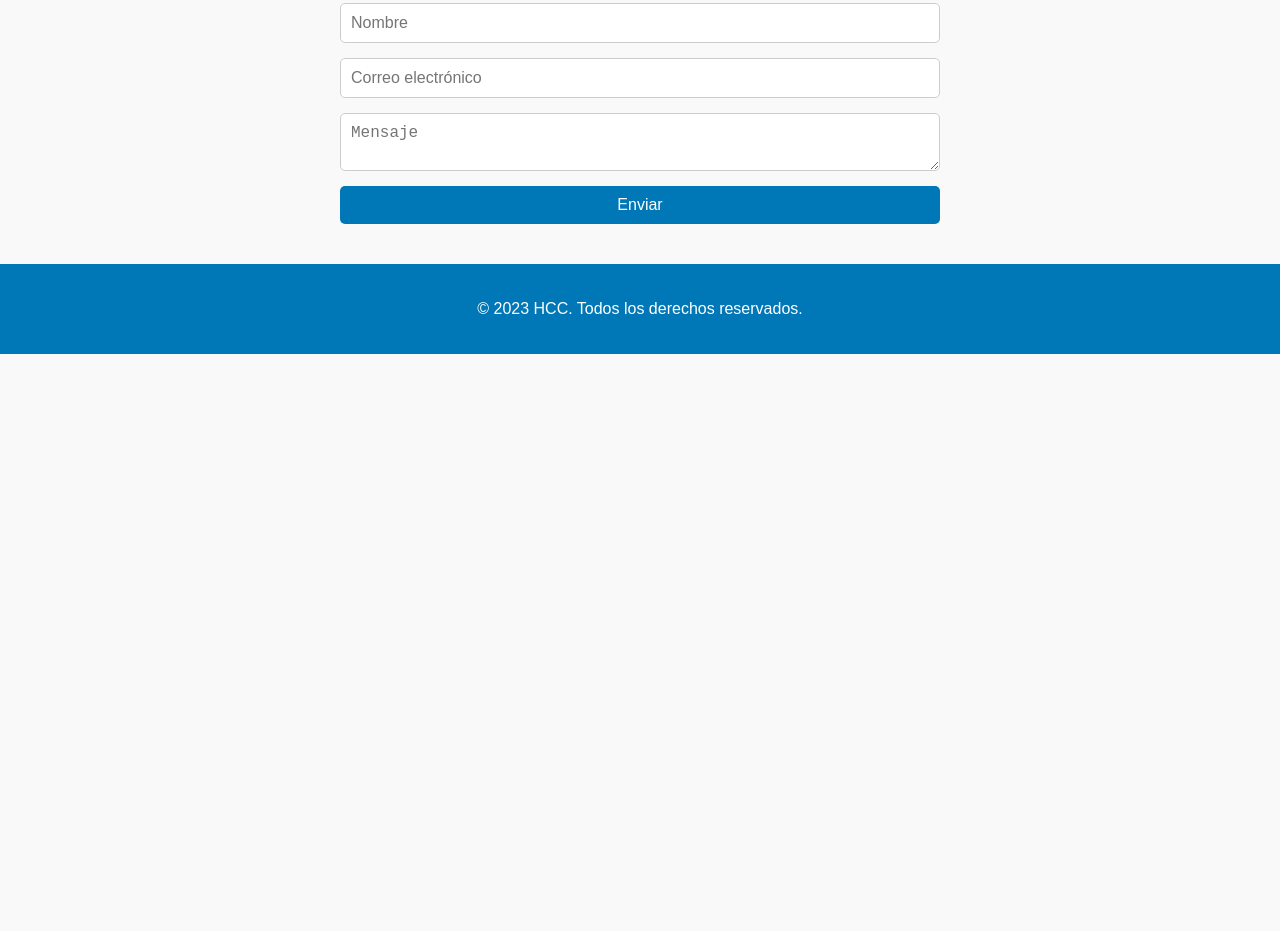
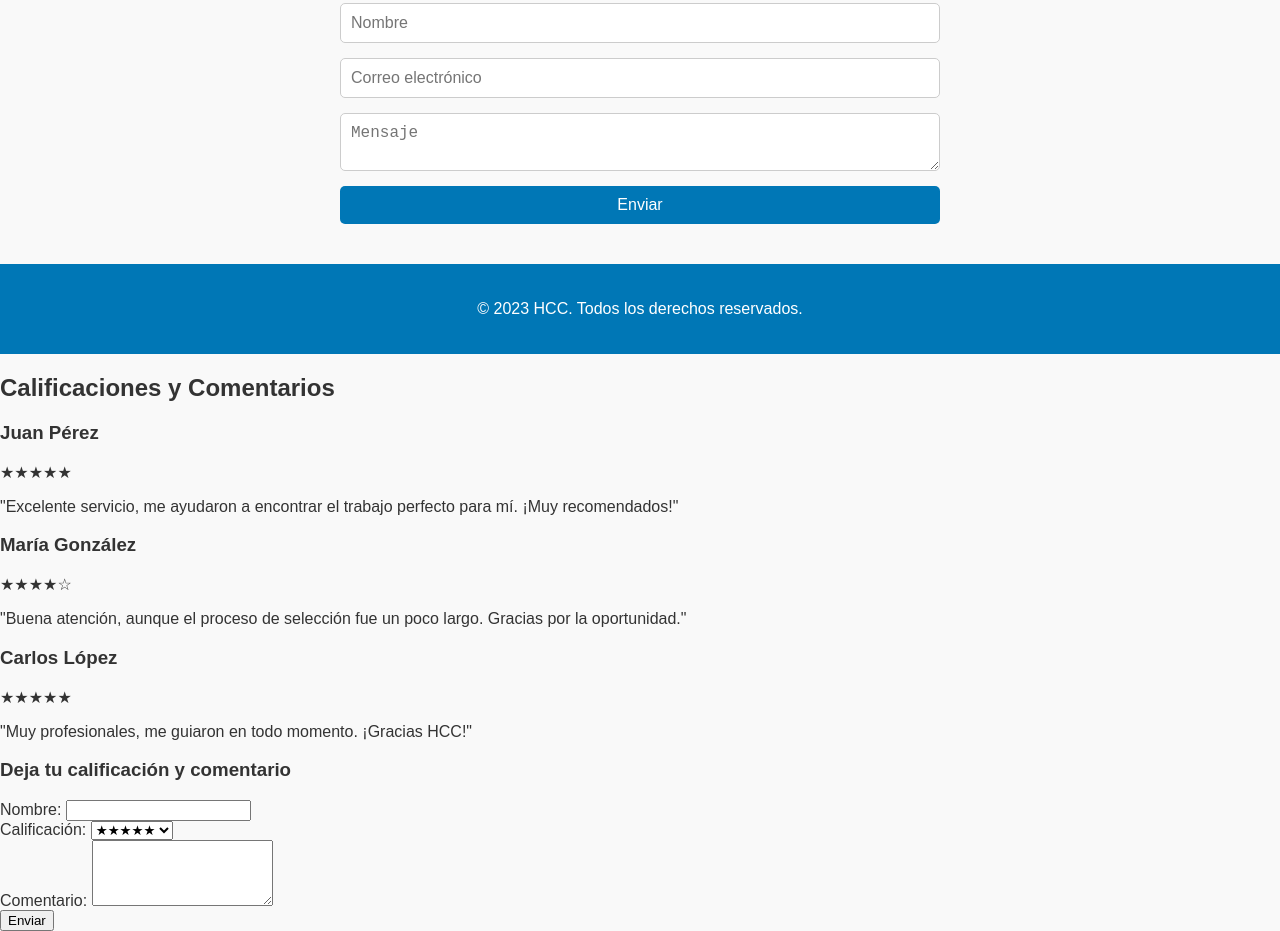
Before and after one commit to smookymolina/hcc, a plain HTML site: page index.html in a window 1280 px wide. Shown: the part 4159-5090 px from the top of the page. Before the commit the page ends 4513 px from the top, so only its background shows below. Drawn offline with Linux system fonts and the light colour scheme.

Commit message:
Update index.html

```diff
--- a/index.html
+++ b/index.html
@@ -264,5 +264,61 @@
     </footer>
 
     <script src="script.js"></script>
+<!-- Sección de Calificaciones y Comentarios -->
+<section id="calificaciones" class="calificaciones">
+    <h2>Calificaciones y Comentarios</h2>
+    <div class="calificaciones-list">
+        <div class="calificacion-item">
+            <div class="calificacion-header">
+                <h3>Juan Pérez</h3>
+                <span class="calificacion-estrellas">★★★★★</span>
+            </div>
+            <div class="calificacion-info">
+                <p>"Excelente servicio, me ayudaron a encontrar el trabajo perfecto para mí. ¡Muy recomendados!"</p>
+            </div>
+        </div>
+        <div class="calificacion-item">
+            <div class="calificacion-header">
+                <h3>María González</h3>
+                <span class="calificacion-estrellas">★★★★☆</span>
+            </div>
+            <div class="calificacion-info">
+                <p>"Buena atención, aunque el proceso de selección fue un poco largo. Gracias por la oportunidad."</p>
+            </div>
+        </div>
+        <div class="calificacion-item">
+            <div class="calificacion-header">
+                <h3>Carlos López</h3>
+                <span class="calificacion-estrellas">★★★★★</span>
+            </div>
+            <div class="calificacion-info">
+                <p>"Muy profesionales, me guiaron en todo momento. ¡Gracias HCC!"</p>
+            </div>
+        </div>
+    </div>
+    <form id="formulario-calificacion">
+        <h3>Deja tu calificación y comentario</h3>
+        <div class="form-group">
+            <label for="nombre">Nombre:</label>
+            <input type="text" id="nombre" required>
+        </div>
+        <div class="form-group">
+            <label for="calificacion">Calificación:</label>
+            <select id="calificacion" required>
+                <option value="5">★★★★★</option>
+                <option value="4">★★★★☆</option>
+                <option value="3">★★★☆☆</option>
+                <option value="2">★★☆☆☆</option>
+                <option value="1">★☆☆☆☆</option>
+            </select>
+        </div>
+        <div class="form-group">
+            <label for="comentario">Comentario:</label>
+            <textarea id="comentario" rows="4" required></textarea>
+        </div>
+        <button type="submit">Enviar</button>
+    </form>
+</section>
+
 </body>
 </html>
```
